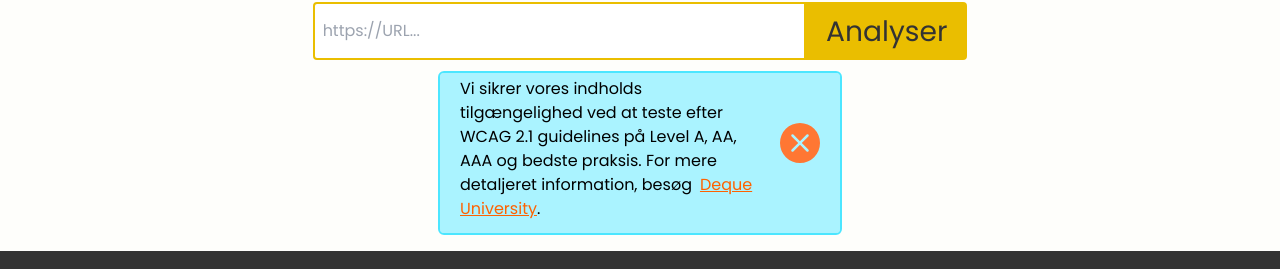
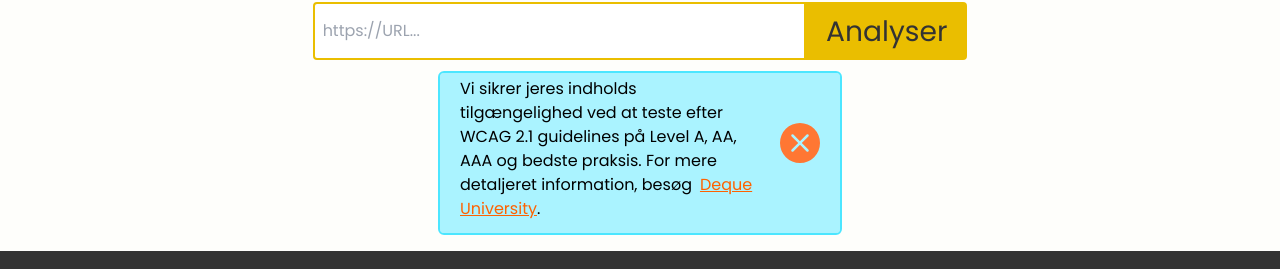
Before and after one commit to nila1010/ct-diversa, a Next.js app: page / in a window 1280 px wide. Both pictures are taken after a click on the button "Hvad tester vi for?". Shown: the part 417-686 px from the top of the page. Built offline with nearby package versions, Linux system fonts and the light colour scheme.

Commit message:
rettelse

```diff
--- a/src/components/Popoverindex.jsx
+++ b/src/components/Popoverindex.jsx
@@ -7,7 +7,7 @@ function Popoverindex() {
       <div popover="manual" id="pop" className="absolute bottom-[-340px] max-w-[400px] bg-state-1-light outline-state-1 outline outline-2 rounded px-5 pb-3">
         <div className="flex place-content-center gap-5 ">
         <p className="text-left">
-  Vi sikrer vores indholds tilgængelighed ved at teste efter WCAG 2.1 guidelines på Level A, AA, AAA og bedste praksis. For mere detaljeret information, besøg
+  Vi sikrer jeres indholds tilgængelighed ved at teste efter WCAG 2.1 guidelines på Level A, AA, AAA og bedste praksis. For mere detaljeret information, besøg
   <span class="mr-2"></span>
   <a href="https://dequeuniversity.com/rules/axe/html/4.9" target="_blank" class="text-state-3 hover:text-state-3-light underline">
     Deque University
```
